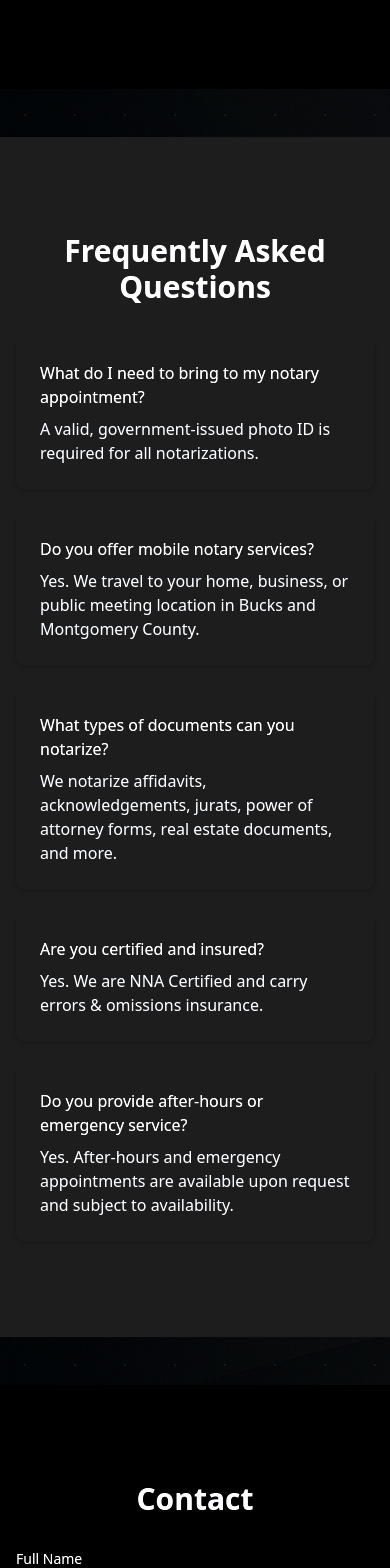
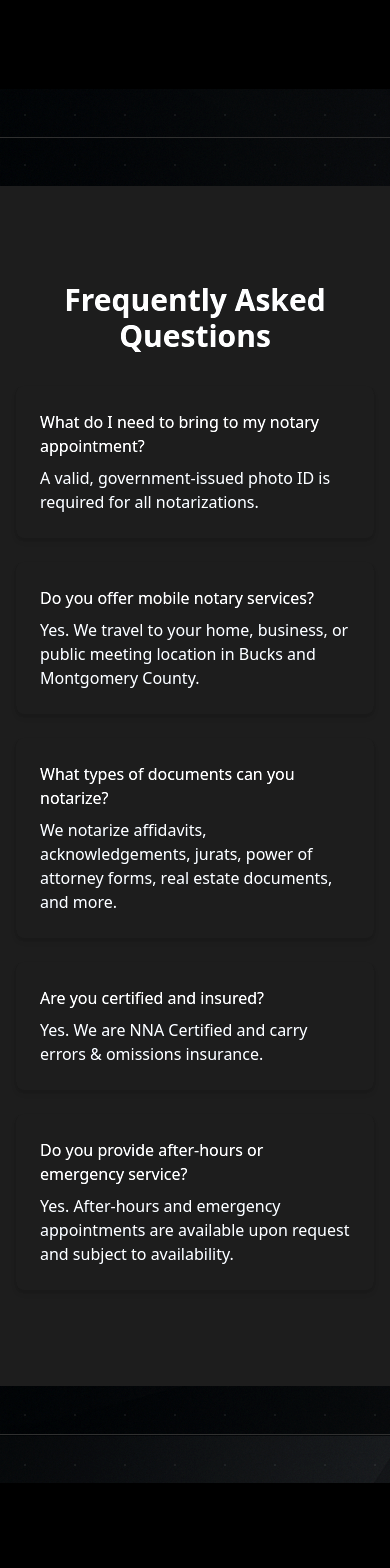
Before and after one commit to BikerViking/keystone-site, a React (Create React App) app: page / in a window 390 px wide. Shown: the part 2660-4228 px from the top of the page. Built offline with nearby package versions, Linux system fonts and the light colour scheme.

Commit message:
Add mobile separators between landing sections

```diff
--- a/src/components/LandingHero.jsx
+++ b/src/components/LandingHero.jsx
@@ -152,6 +152,11 @@ export default function LandingHero() {
         </div>
       </div>
     </section>
+    {/* Mobile separator between Services and FAQ */}
+    <hr
+      aria-hidden="true"
+      className="border-neutral-800 sm:hidden"
+    />
 
       {/* FAQ Section */}
       <section
@@ -212,6 +217,11 @@ export default function LandingHero() {
           </div>
         </div>
       </section>
+    {/* Mobile separator between FAQ and Contact */}
+    <hr
+      aria-hidden="true"
+      className="border-neutral-800 sm:hidden"
+    />
 
       {/* Contact Section */}
       <section
```
